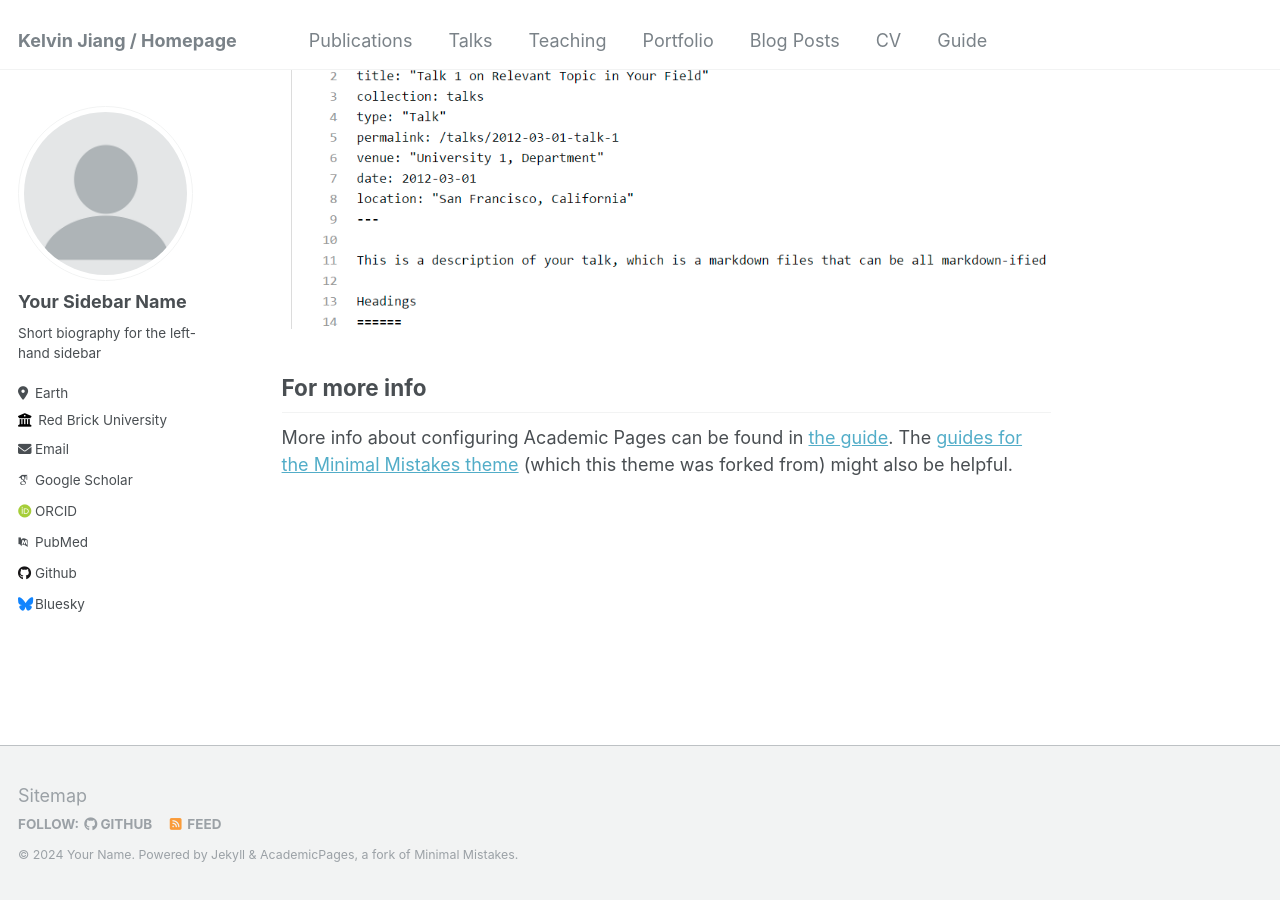
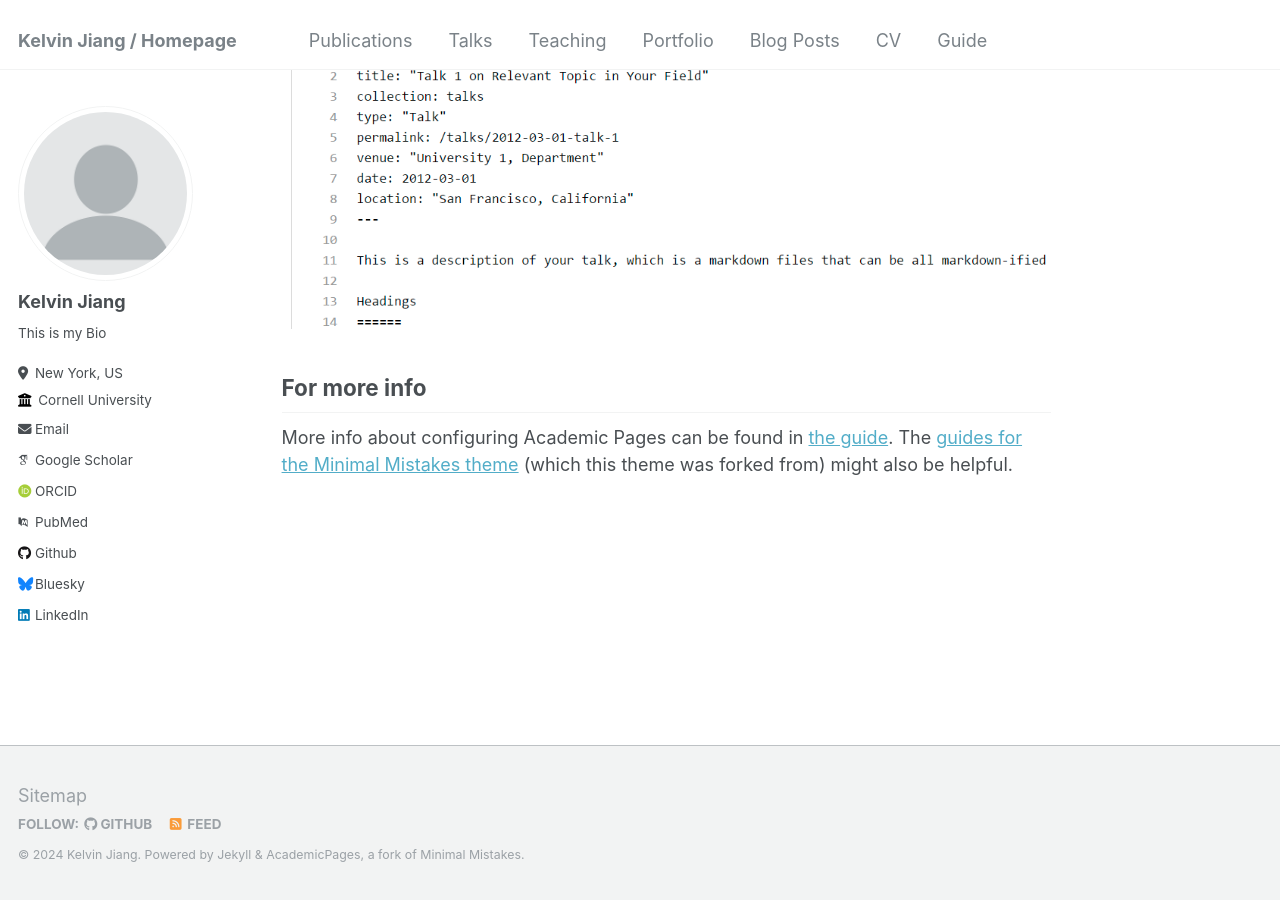
Before and after one commit to KelvinJ2567/kevin.github.io, a Jekyll site: the page built from _pages/about.md, in a window 1280 px wide and 900 px high, scrolled down 2660 px. Built offline with Jekyll 4.4.1, drawn with Linux system fonts in a browser that asks for light colours; some web fonts are replaced.

Commit message:
Update _config.yml

```diff
--- a/_config.yml
+++ b/_config.yml
@@ -10,11 +10,11 @@
 locale                   : "en-US"
 title                    : "Kelvin Jiang / Homepage"
 title_separator          : "-"
-name                     : &name "Your Name"
+name                     : &name "Kelvin Jiang"
 description              : &description "personal description"
-url                      : https://academicpages.github.io # the base hostname & protocol for your site e.g. "https://mmistakes.github.io"
+url                      : https://kevin.github.io # the base hostname & protocol for your site e.g. "https://mmistakes.github.io"
 baseurl                  : "" # the subpath of your site, e.g. "/blog"
-repository               : "academicpages/academicpages.github.io"
+repository               : "KelvinJ2567/kevin.github.io"
 
 # Site Author - The following control what appear as part of the author content on the side bar.
 #               If a field is blank the icon and link will not appear, otherwise it will be shown.
@@ -22,13 +22,13 @@ repository               : "academicpages/academicpages.github.io"
 author:
   # Biographic information
   avatar           : "profile.png"
-  name             : "Your Sidebar Name"
+  name             : "Kelvin Jiang"
   pronouns         : # example: "she/her"
-  bio              : "Short biography for the left-hand sidebar"
-  location         : "Earth"
-  employer         : "Red Brick University"
+  bio              : "This is my Bio"
+  location         : "New York, US"
+  employer         : "Cornell University"
   uri              : # URL
-  email            : "none@example.org"
+  email            : "cj455@cornell.edu"
 
   # Academic websites
   arxiv            : # URL - Update with the correct link to your profile
@@ -42,7 +42,7 @@ author:
   bitbucket        : # Username - Update with your username on the site
   codepen          : # Username
   dribbble         : # Username
-  github           : "academicpages"
+  github           : "KelvinJ2567"
   kaggle           : # Username
   stackoverflow    : # User number or user number and name (i.e., use "1" or "1/jeff-atwood")
 
@@ -56,7 +56,7 @@ author:
   keybase          : # Username
   instagram        : # Username
   lastfm           : # Username
-  linkedin         : # Username
+  linkedin         : "kelvinj"
   mastodon         : # URL
   medium           : # URL
   pinterest        : # Username
```
